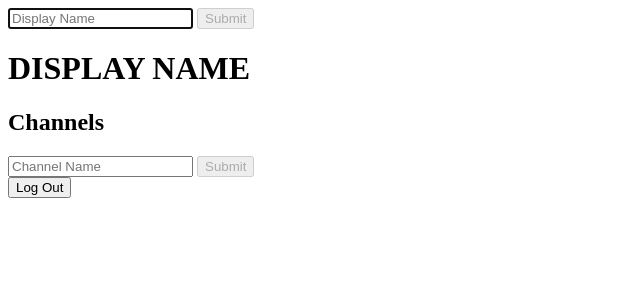
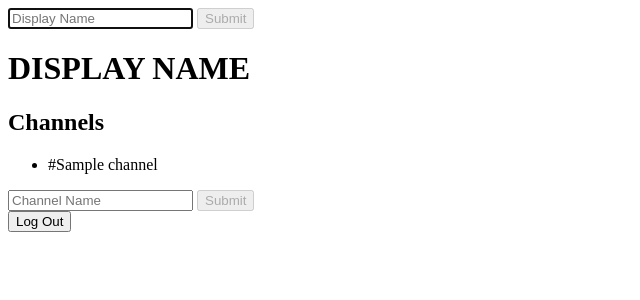
Before and after one commit to alecoad/project2-flack, a Flask app: template templates/index.html in a window 1280 px wide. Shown: the top 300 px of the page, without its empty margins (0-640 px from the left). Run offline with Flask 2, Linux system fonts and the light colour scheme; the template is opened without the code that fills it: most values are stand-ins (such as "Sample title", 1, 10 or a date in 2020); some libraries are stand-ins or nearby versions.

Commit message:
Stored channels in the backend

```diff
--- a/application.py
+++ b/application.py
@@ -19,7 +19,11 @@ def index():
 @socketio.on("submit channel")
 def channel(data):
     channel = data["channel"]
-    emit("create channel", {"channel": channel}, broadcast=True)
+    if channel in channels:
+        emit("submit fail", broadcast=False)
+    else:
+        channels.append(channel)
+        emit("create channel", {"channel": channel}, broadcast=True)
 
 
 if __name__ == '__main__':
--- a/static/index.js
+++ b/static/index.js
@@ -68,9 +68,18 @@ document.addEventListener('DOMContentLoaded', () => {
             const channel = document.querySelector('#channel').value;
             socket.emit('submit channel', {'channel': channel});
 
+            // Clear input form
+            document.querySelector('#channel').value = '';
+
             // Stop form from submitting
             return false;
         };
+    });
+
+    // If the channel already exists, alert the user who made the submission
+    socket.on('submit fail', data => {
+        console.log("you fail");
+        alert("This channel already exists");
     });
 
     // When a new channel is created, add to the unordered list
@@ -80,6 +89,8 @@ document.addEventListener('DOMContentLoaded', () => {
         li.innerHTML = `#${data.channel}`;
         document.querySelector('#channel-list').append(li);
     });
+
+
 
 
     // Listen for logout event
--- a/templates/index.html
+++ b/templates/index.html
@@ -31,6 +31,9 @@
 
         <h2>Channels</h2>
         <ul id="channel-list">
+            {% for channel in channels %}
+                <li>#{{ channel }}</li>
+            {% endfor %}
         </ul>
         <form id="channel-form">
             <input id="channel" autocomplete="off" placeholder="Channel Name" type="text">
```
